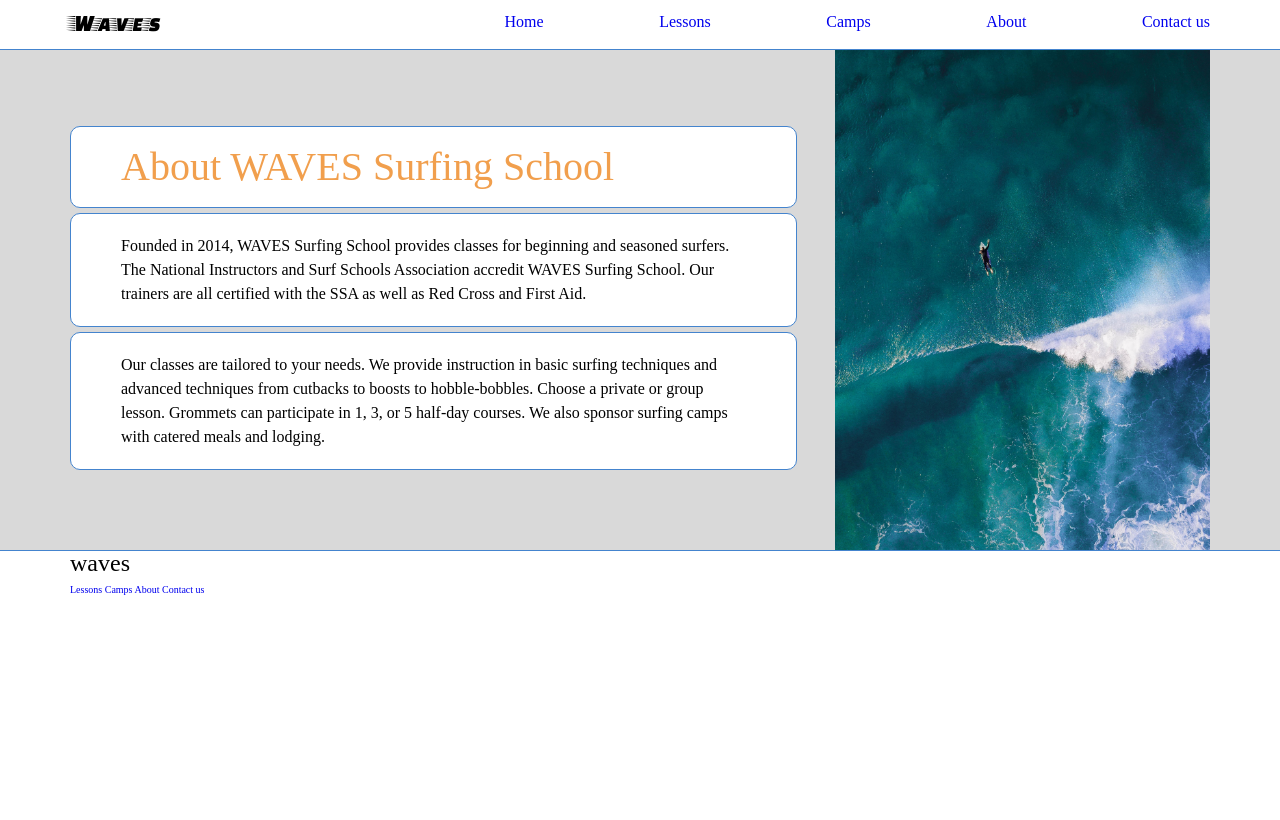
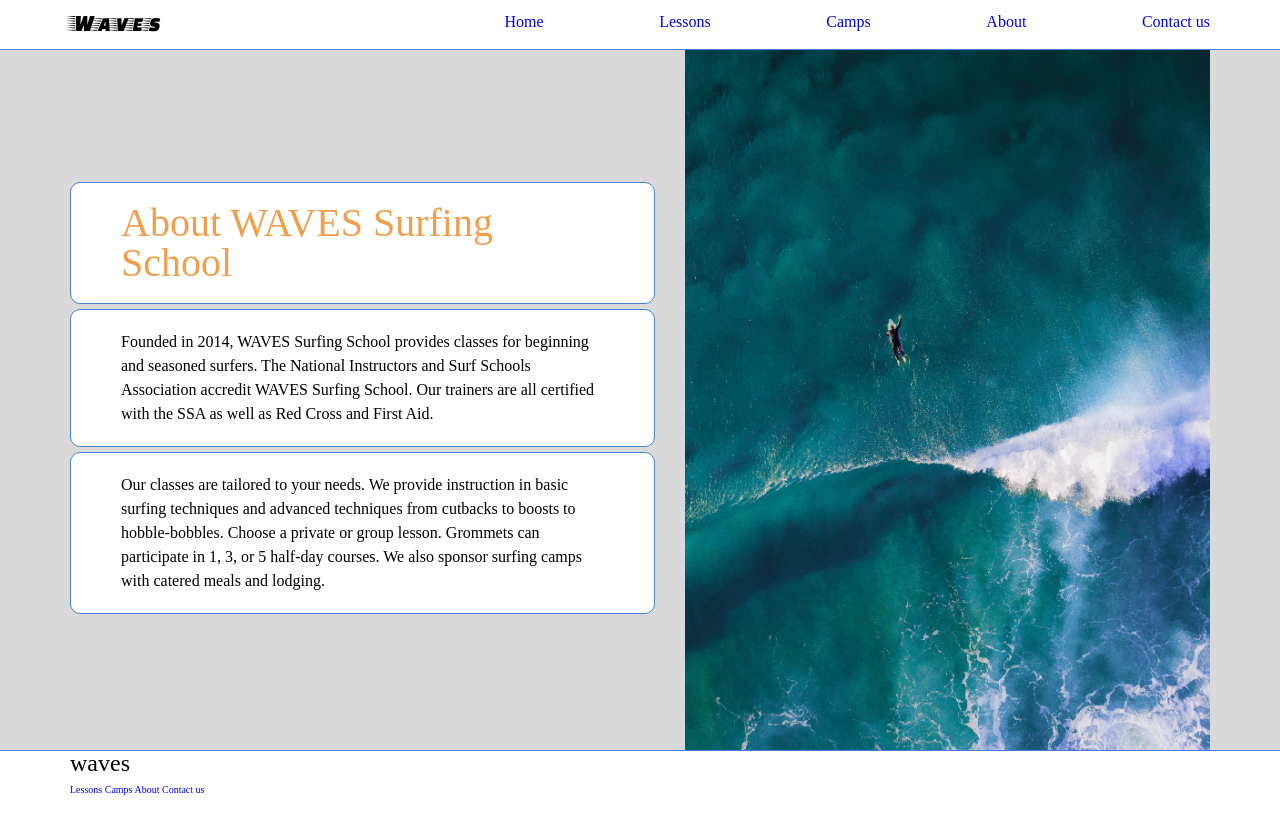
Before and after one commit to coffeelabor/WDV_Final_Project, a plain HTML site: page pages/about.html in a window 1280 px wide. Drawn offline with Linux system fonts and the light colour scheme.

Commit message:
about acceptable quick fix

```diff
--- a/styles/index.css
+++ b/styles/index.css
@@ -184,7 +184,7 @@ footer{
     width: 100%;
     display: flex;
     justify-content: space-between;
-    height: 500px;
+    height: 700px;
 }
 
 .aboutText {
@@ -209,3 +209,5 @@ h1.aboutBlock{
     width: 50%;
 
 }
+
+/* Lessons */
```
